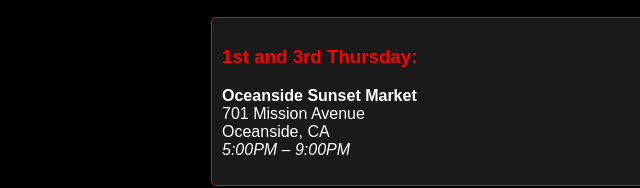
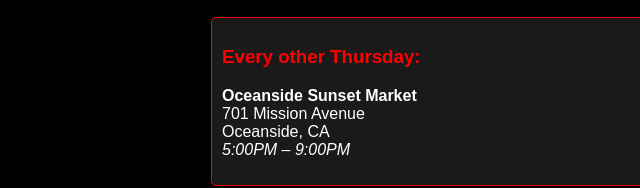
Before and after one commit to arnel-bajupro/gabinasite, a plain HTML site: page index.html in a window 1280 px wide. Shown: the part 5880-6068 px from the top of the page, 39-679 px from the left. Drawn offline with Linux system fonts and the light colour scheme.

Commit message:
Update index.html

```diff
--- a/index.html
+++ b/index.html
@@ -274,7 +274,7 @@
             <p><strong>Linda Vista Farmers’ Market</strong><br>6939 Linda Vista Rd<br>San Diego, CA<br><em>3:00PM – 7:00PM</em></p>
         </div>
          <div class="schedule-item">
-            <h3>1st and 3rd Thursday:</h3>
+            <h3>Every other Thursday:</h3>
             <p><strong>Oceanside Sunset Market</strong><br>701 Mission Avenue<br>Oceanside, CA<br><em>5:00PM – 9:00PM</em></p>
         </div>
         <div class="schedule-item">
```
